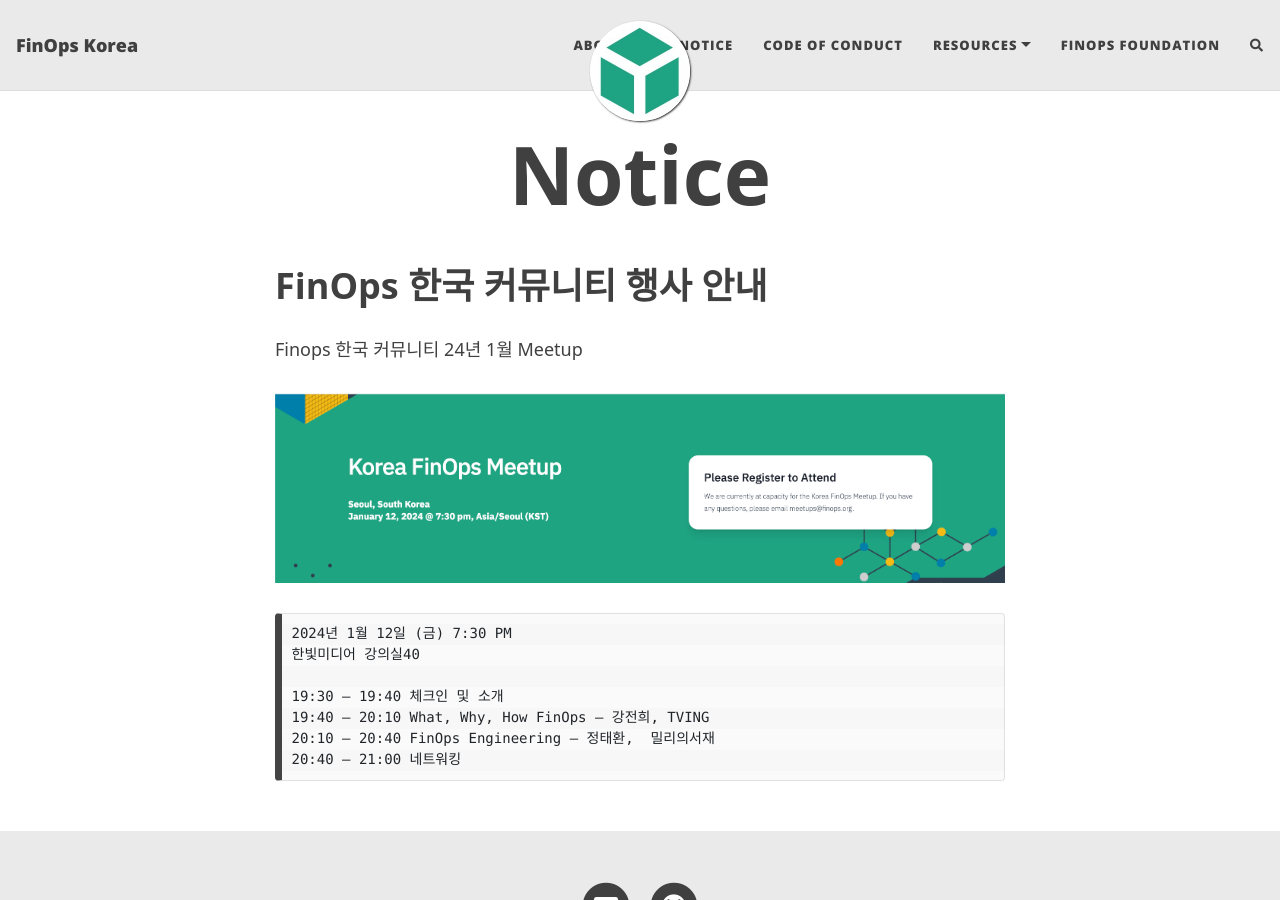
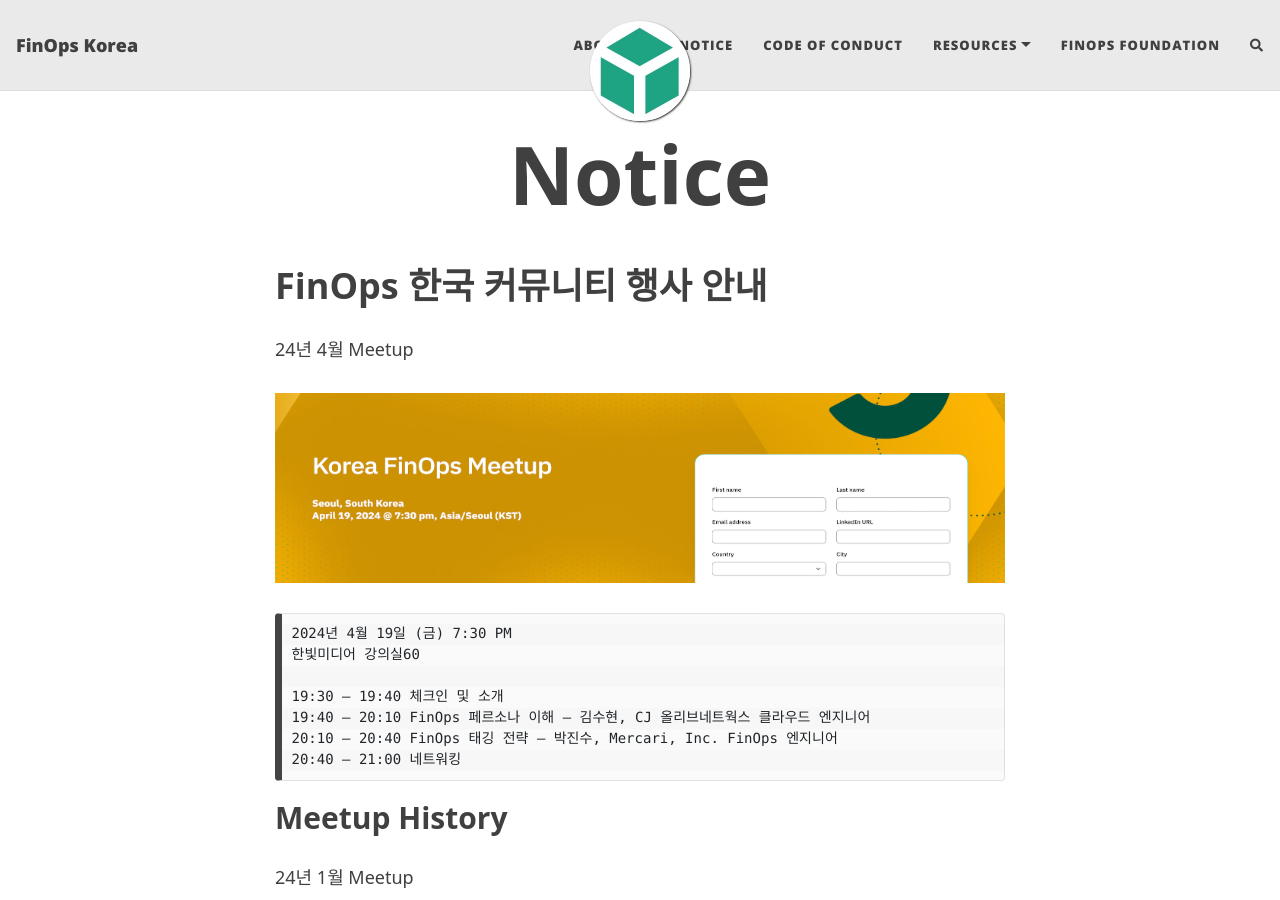
Before and after one commit to FinOpsKR/finopskr.github.io, a Jekyll site: the page built from notice.md, in a window 1280 px wide and 900 px high. Built offline with Jekyll 4.4.1, drawn with Linux system fonts in a browser that asks for light colours; nearby versions of some CDN libraries; comment, search, counter and statistics services are not loaded.

Commit message:
meetup_update

````diff
--- a/notice.md
+++ b/notice.md
@@ -6,7 +6,23 @@
 
 # FinOps 한국 커뮤니티 행사 안내
 
-Finops 한국 커뮤니티 24년 1월 Meetup
+24년 4월 Meetup
+
+[![2024-04-19-korea-meetup](/assets/img/2024-04-19-korea-meetup.png "Korea FinOps Meetup")](https://events.finops.org/event/korea-finops-meetup/)
+
+```
+2024년 4월 19일 (금) 7:30 PM
+한빛미디어 강의실60
+
+19:30 – 19:40 체크인 및 소개
+19:40 – 20:10 FinOps 페르소나 이해 – 김수현, CJ 올리브네트웍스 클라우드 엔지니어
+20:10 – 20:40 FinOps 태깅 전략 – 박진수, Mercari, Inc. FinOps 엔지니어
+20:40 – 21:00 네트워킹
+```
+
+Meetup History
+-----
+24년 1월 Meetup
 
 [![2024-01-12-korea-meetup](/assets/img/2024-01-12-korea-meetup.png "Korea FinOps Meetup")](https://events.finops.org/event/korea-finops-meetup/)
 
````
Also changed, not shown: aboutus.md (+4 -2 lines), assets/img/2024-04-19-korea-meetup.png (added).
